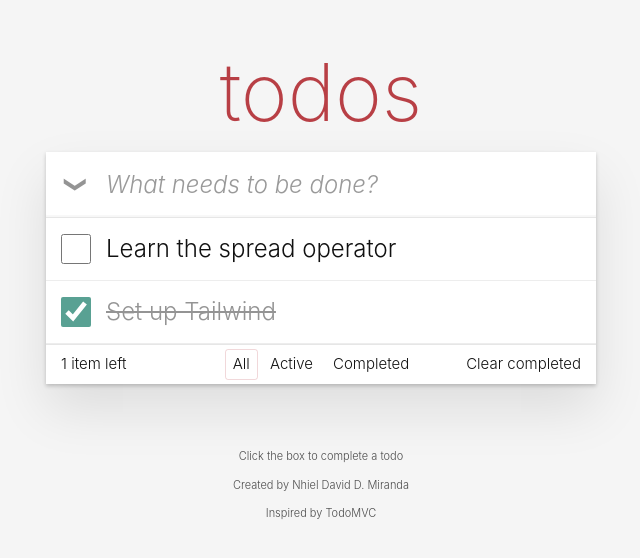
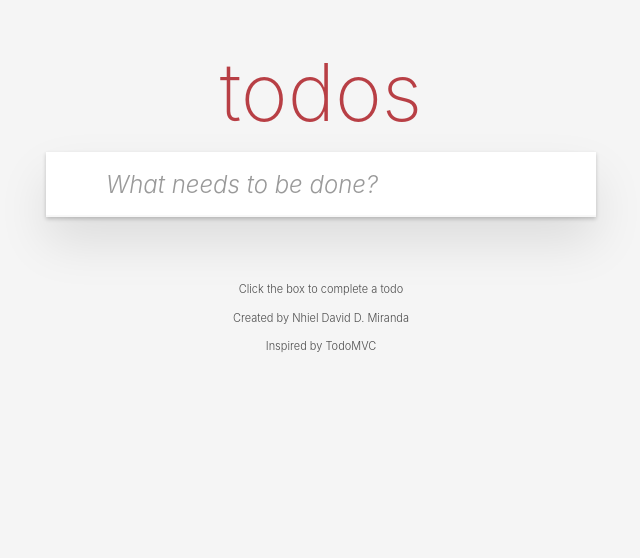
Before and after one commit to nhieldavidmiranda/csit340-todomvc, a React (Vite) app: page / in a window 1280 px wide. Shown: the top 558 px of the page, without its empty margins (319-959 px from the left). Built offline with nearby package versions, Linux system fonts and the light colour scheme.

Commit message:
feat: show the number of items left

```diff
--- a/src/components/Todos.jsx
+++ b/src/components/Todos.jsx
@@ -2,10 +2,9 @@ import { useState } from 'react'
 
 function Todos() {
   const [text, setText] = useState('')
-  const [todos, setTodos] = useState([
-    { id: 1, text: 'Learn the spread operator', completed: false },
-    { id: 2, text: 'Set up Tailwind', completed: true },
-  ])
+  const [todos, setTodos] = useState([])
+
+  const itemsLeft = todos.filter((todo) => !todo.completed).length
 
   function handleSubmit(e) {
     e.preventDefault()
@@ -16,6 +15,18 @@ function Todos() {
     const newTodo = { id: crypto.randomUUID(), text: trimmed, completed: false }
     setTodos([...todos, newTodo])
     setText('')
+  }
+
+  function handleToggle(id) {
+    setTodos(
+      todos.map((todo) =>
+        todo.id === id ? { ...todo, completed: !todo.completed } : todo
+      )
+    )
+  }
+
+  function handleDelete(id) {
+    setTodos(todos.filter((todo) => todo.id !== id))
   }
 
   return (
@@ -32,6 +43,8 @@ function Todos() {
             placeholder="What needs to be done?"
           />
         </form>
+        {todos.length > 0 && (
+          <>
             <main className="relative border-t border-[#e6e6e6]">
               <input id="toggle-all" type="checkbox" className="peer sr-only" />
               <label
@@ -49,7 +62,7 @@ function Todos() {
                     <input
                       type="checkbox"
                       checked={todo.completed}
-                  readOnly
+                      onChange={() => handleToggle(todo.id)}
                       className="ml-[15px] size-[30px] shrink-0 cursor-pointer accent-[#59a193]"
                     />
                     <span
@@ -63,6 +76,7 @@ function Todos() {
                     </span>
                     <button
                       type="button"
+                      onClick={() => handleDelete(todo.id)}
                       className="absolute right-[10px] hidden size-10 cursor-pointer text-[30px] text-[#949494] group-hover:block hover:text-[#c18585]"
                     >
                       ×
@@ -73,7 +87,8 @@ function Todos() {
             </main>
             <footer className="grid h-10 grid-cols-3 items-center border-t border-[#e6e6e6] px-[15px] text-[15px]">
               <span>
-            <strong className="font-light">1</strong> item left
+                <strong className="font-light">{itemsLeft}</strong>{' '}
+                {itemsLeft === 1 ? 'item' : 'items'} left
               </span>
               <ul className="flex justify-center gap-1">
                 <li>
@@ -108,6 +123,8 @@ function Todos() {
                 Clear completed
               </button>
             </footer>
+          </>
+        )}
       </div>
     </section>
   )
```
Lines whose indentation alone changed are shown as unchanged.
